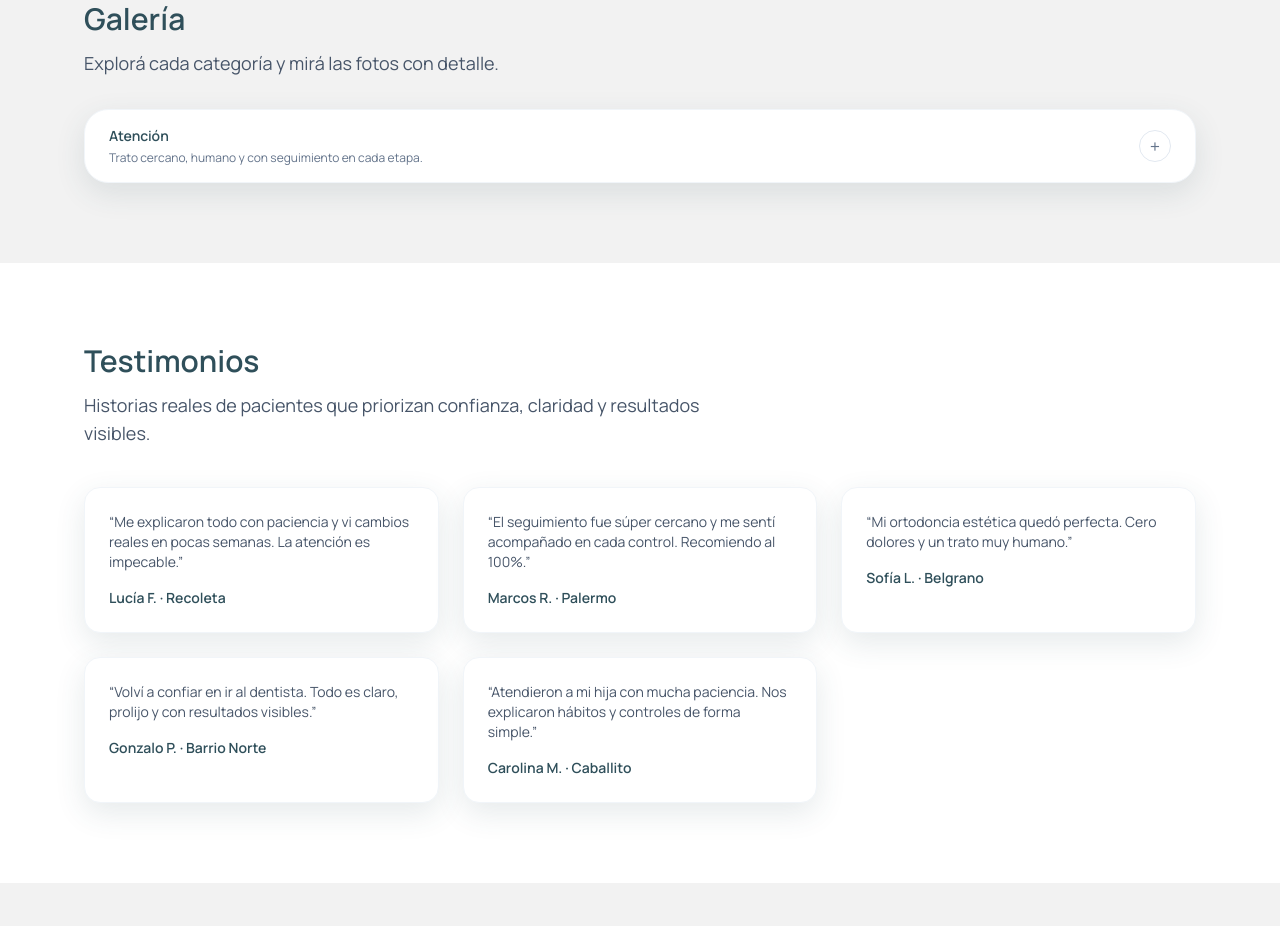
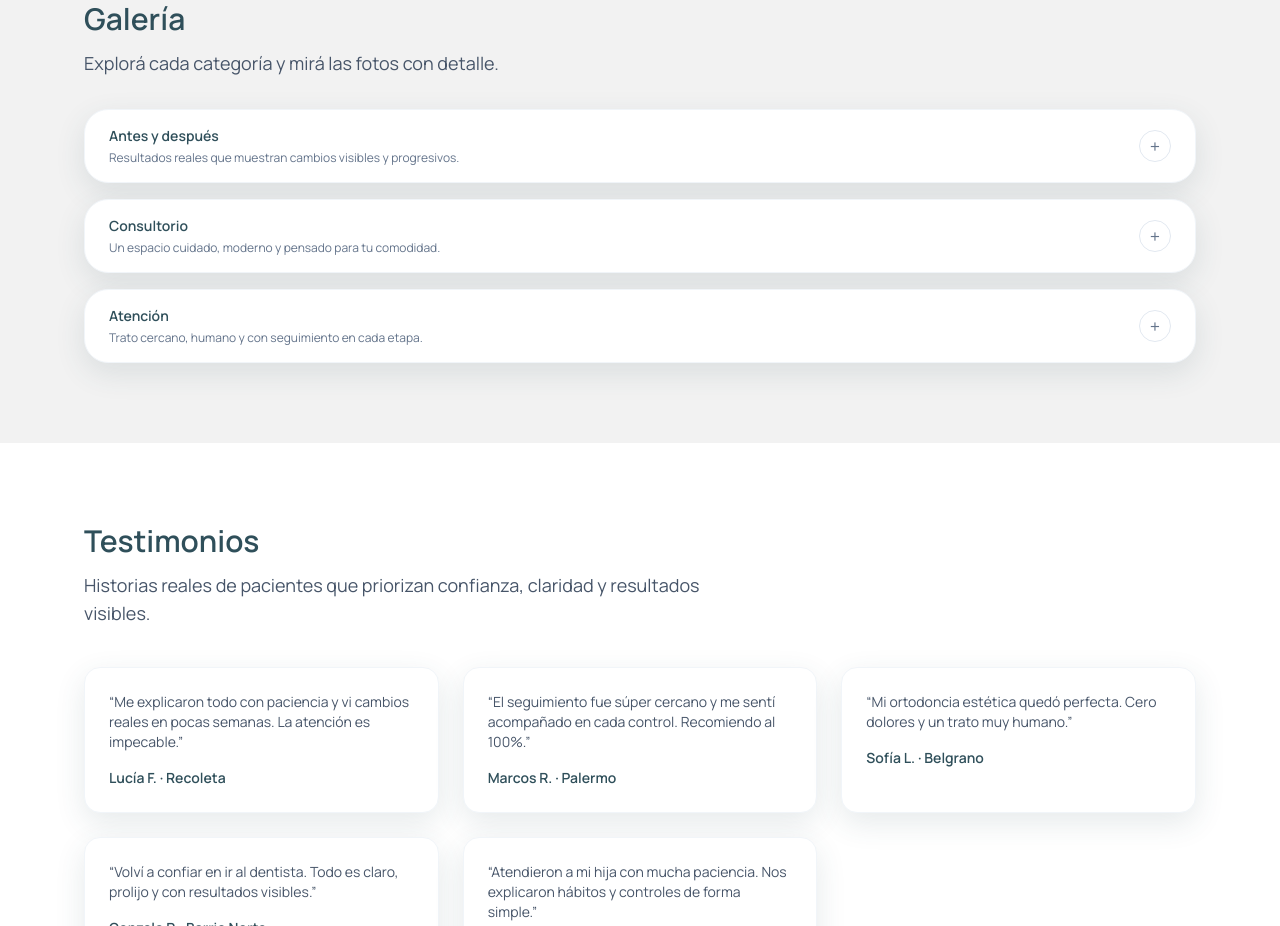
Before and after one commit to gefm2002/maida, a React (Vite) app: page / in a window 1280 px wide. Shown: the part 2600-3526 px from the top of the page. Built offline with nearby package versions, Linux system fonts and the light colour scheme.

Commit message:
Restore gallery clusters

```diff
--- a/src/App.tsx
+++ b/src/App.tsx
@@ -37,6 +37,16 @@ type GalleryItem = {
 }
 
 const galleryClusters = [
+  {
+    id: 'Antes y después',
+    label: 'Antes y después',
+    description: 'Resultados reales que muestran cambios visibles y progresivos.',
+  },
+  {
+    id: 'Consultorio',
+    label: 'Consultorio',
+    description: 'Un espacio cuidado, moderno y pensado para tu comodidad.',
+  },
   {
     id: 'Atención',
     label: 'Atención',
```
